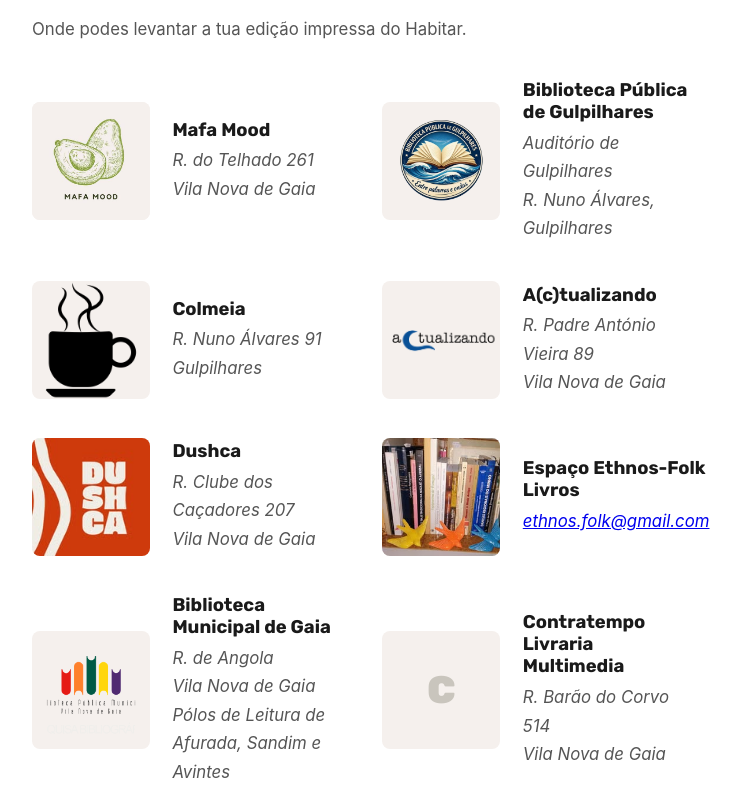
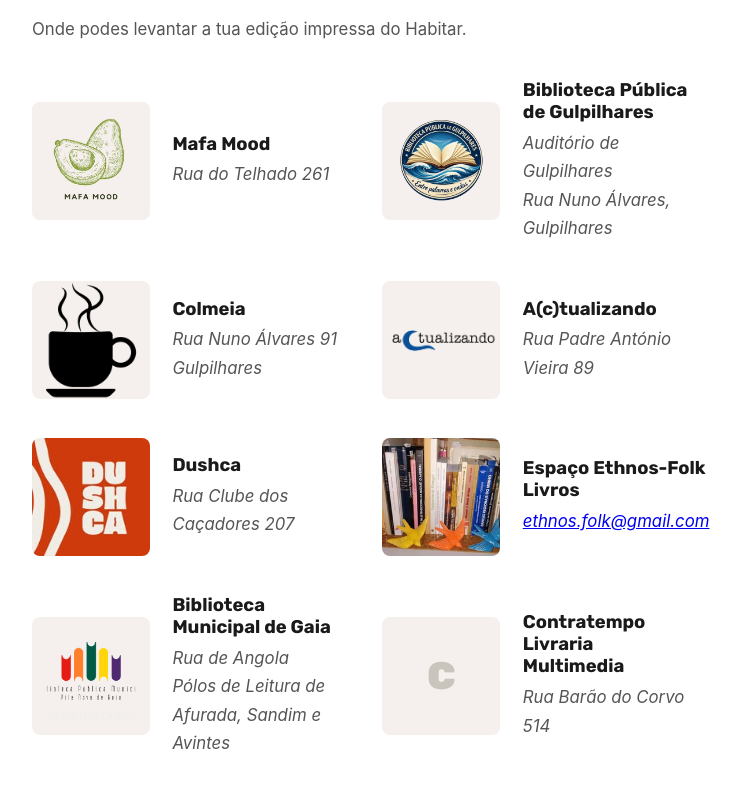
Before and after one commit to leonardo-faria/habitar_website, a plain HTML site: page index.html in a window 1280 px wide. Shown: the part 2960-3760 px from the top of the page, without its empty margins (280-1021 px from the left). Drawn offline with Linux system fonts and the light colour scheme; a web font is replaced by a local one.

Commit message:
Pontos de recolha: "Rua" por extenso e sem repetir Vila Nova de Gaia
Co-Authored-By: Claude Sonnet 5.5 <noreply@anthropic.com>
Claude-Session: https://claude.ai/code/session_012bMTUR4cdw6EHMdxzY79Mo

```diff
--- a/index.html
+++ b/index.html
@@ -1163,7 +1163,7 @@
         <div class="ponto-logo"><img src="mafamood.jpg" alt="Mafa Mood"></div>
         <div class="ponto-info">
           <h3 class="ponto-name">Mafa Mood</h3>
-          <p class="ponto-place">R. do Telhado 261<br>Vila Nova de Gaia</p>
+          <p class="ponto-place">Rua do Telhado 261</p>
         </div>
       </article>
 
@@ -1171,7 +1171,7 @@
         <div class="ponto-logo"><img src="biblioteca-gulpilhares.png" alt="Biblioteca Pública de Gulpilhares"></div>
         <div class="ponto-info">
           <h3 class="ponto-name">Biblioteca Pública de Gulpilhares</h3>
-          <p class="ponto-place">Auditório de Gulpilhares<br>R. Nuno Álvares, Gulpilhares</p>
+          <p class="ponto-place">Auditório de Gulpilhares<br>Rua Nuno Álvares, Gulpilhares</p>
         </div>
       </article>
 
@@ -1179,7 +1179,7 @@
         <div class="ponto-logo"><img src="colmeia.png" alt="Colmeia"></div>
         <div class="ponto-info">
           <h3 class="ponto-name">Colmeia</h3>
-          <p class="ponto-place">R. Nuno Álvares 91<br>Gulpilhares</p>
+          <p class="ponto-place">Rua Nuno Álvares 91<br>Gulpilhares</p>
         </div>
       </article>
 
@@ -1187,7 +1187,7 @@
         <div class="ponto-logo"><img src="new actualizando.png" alt="A(c)tualizando"></div>
         <div class="ponto-info">
           <h3 class="ponto-name">A(c)tualizando</h3>
-          <p class="ponto-place">R. Padre António Vieira 89<br>Vila Nova de Gaia</p>
+          <p class="ponto-place">Rua Padre António Vieira 89</p>
         </div>
       </article>
 
@@ -1195,7 +1195,7 @@
         <div class="ponto-logo"><img src="dushca-ig-pfp.jpg" alt="Dushca"></div>
         <div class="ponto-info">
           <h3 class="ponto-name">Dushca</h3>
-          <p class="ponto-place">R. Clube dos Caçadores 207<br>Vila Nova de Gaia</p>
+          <p class="ponto-place">Rua Clube dos Caçadores 207</p>
         </div>
       </article>
 
@@ -1211,7 +1211,7 @@
         <div class="ponto-logo"><img src="biblioteca-municipal-gaia.png" alt="Biblioteca Municipal de Gaia"></div>
         <div class="ponto-info">
           <h3 class="ponto-name">Biblioteca Municipal de Gaia</h3>
-          <p class="ponto-place">R. de Angola<br>Vila Nova de Gaia<br>Pólos de Leitura de Afurada, Sandim e Avintes</p>
+          <p class="ponto-place">Rua de Angola<br>Pólos de Leitura de Afurada, Sandim e Avintes</p>
         </div>
       </article>
 
@@ -1219,7 +1219,7 @@
         <div class="ponto-logo ponto-logo-placeholder" aria-hidden="true"><span>C</span></div>
         <div class="ponto-info">
           <h3 class="ponto-name">Contratempo Livraria Multimedia</h3>
-          <p class="ponto-place">R. Barão do Corvo 514<br>Vila Nova de Gaia</p>
+          <p class="ponto-place">Rua Barão do Corvo 514</p>
         </div>
       </article>
     </div>
```
